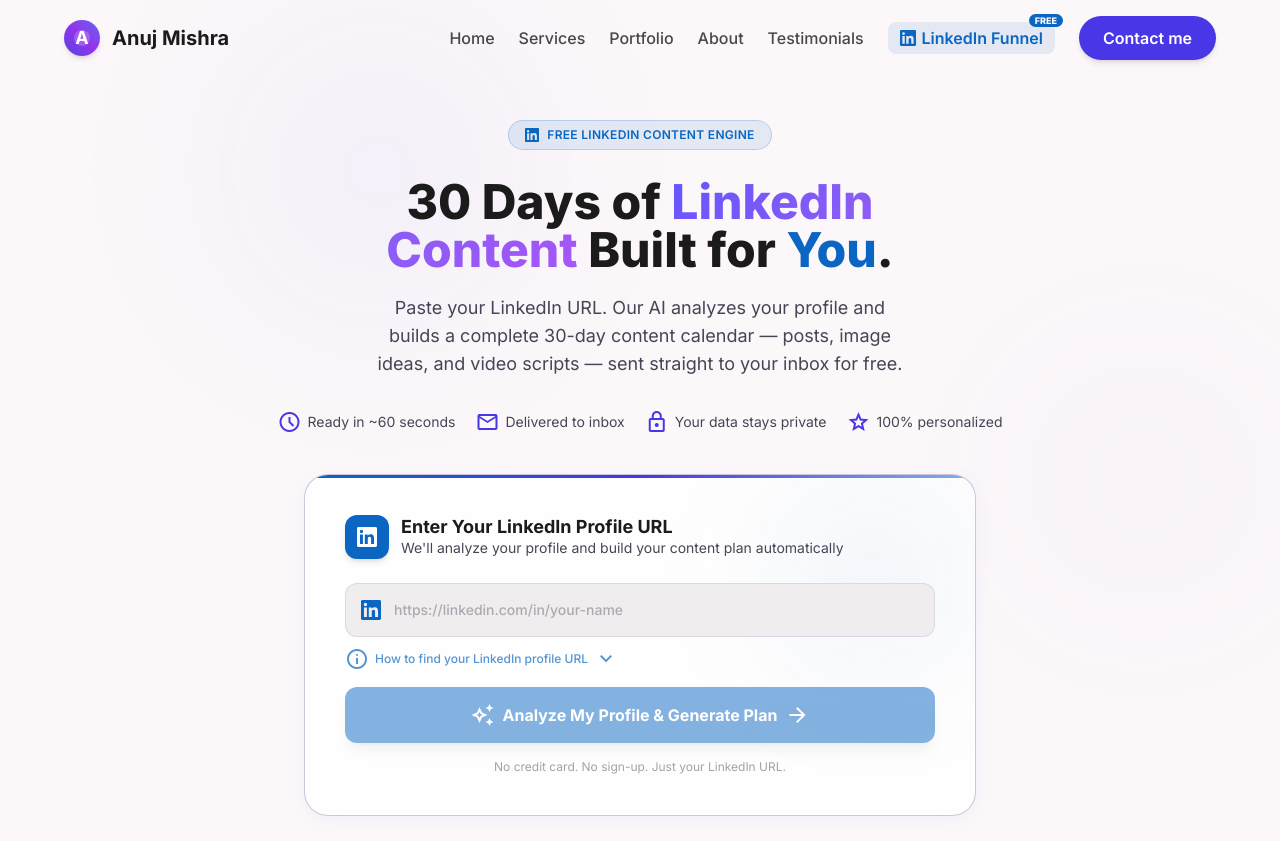
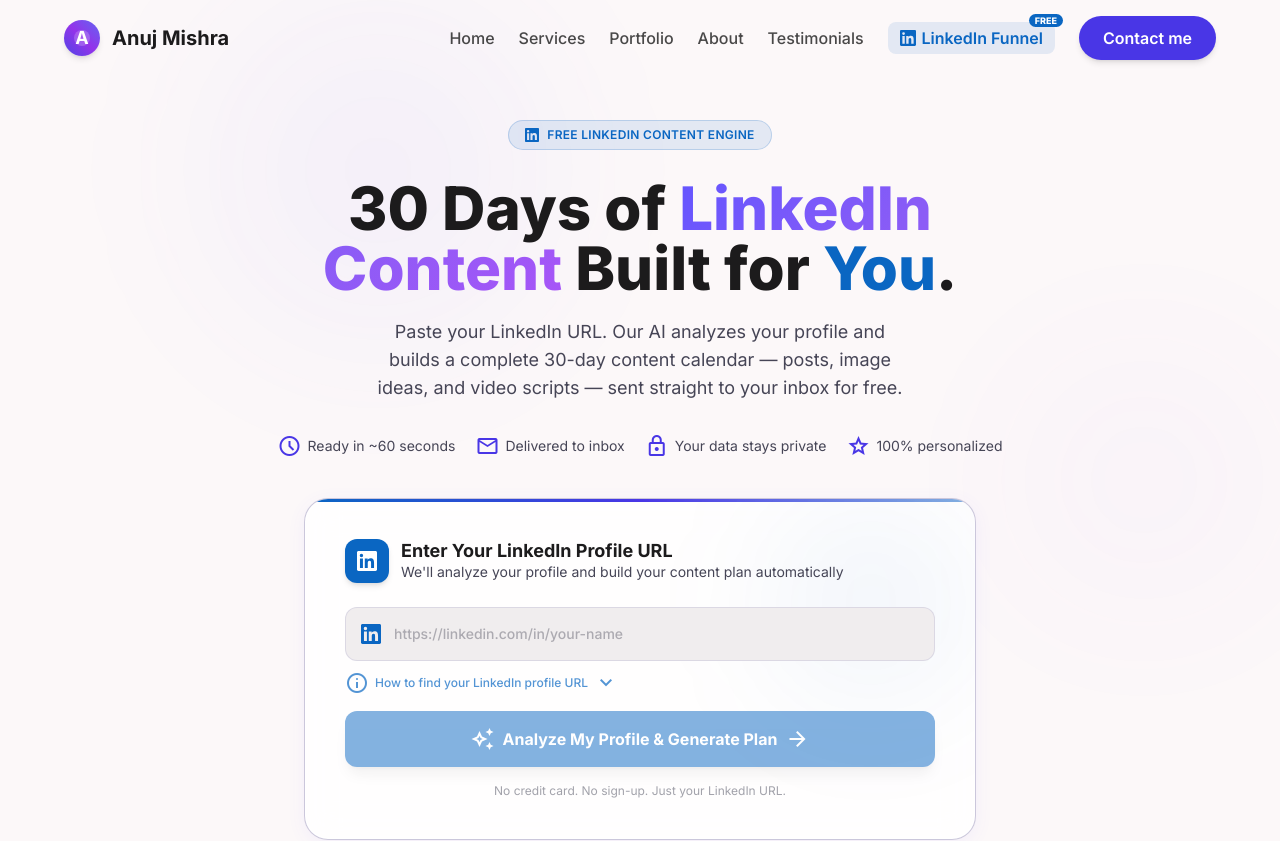
Before and after one commit to BA4U/Anuj-new-website, a Next.js app: page /linkedin-funnel in a window 1280 px wide. Shown: the top 841 px of the page. Built offline with nearby package versions, Linux system fonts and the light colour scheme.

Commit message:
style: revert heading to its original bigger size

```diff
--- a/app/linkedin-funnel/page.tsx
+++ b/app/linkedin-funnel/page.tsx
@@ -182,7 +182,7 @@ export default function LinkedInFunnelPage() {
             Free LinkedIn Content Engine
           </div>
 
-          <h1 className="text-3xl md:text-4xl lg:text-5xl font-extrabold text-on-surface leading-[1.2] mb-5 text-balance mx-auto max-w-4xl">
+          <h1 className="text-4xl md:text-5xl lg:text-6xl font-extrabold text-on-surface leading-[1.2] mb-5 text-balance mx-auto max-w-4xl">
             30 Days of <span className="gradient-text">LinkedIn Content</span> Built for <span className="text-[#0A66C2]">You</span>.
           </h1>
 
```
